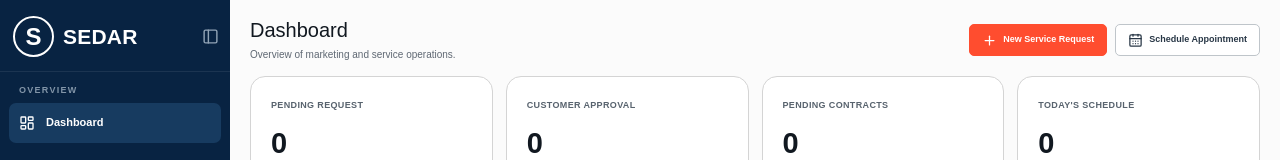
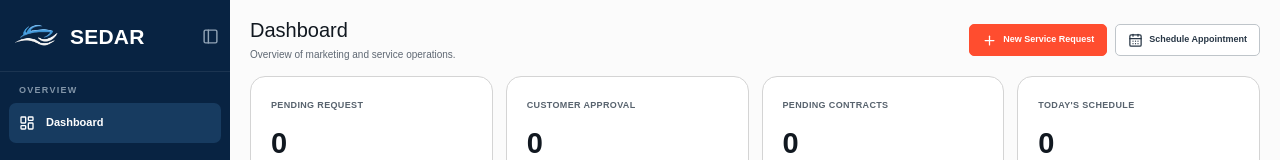
Before and after one commit to EdrianHernandez/sedar-layout, a React (Vite) app: page /marketing/dashboard in a window 1280 px wide. Shown: the top 160 px of the page. Built offline with nearby package versions, Linux system fonts and the light colour scheme.

Commit message:
Refactor code structure for improved readability and maintainability

```diff
--- a/src/components/layout/Sidebar.tsx
+++ b/src/components/layout/Sidebar.tsx
@@ -22,9 +22,9 @@ export function Sidebar({ desktopOpen, mobileOpen, onDesktopOpen, onDesktopClose
       <aside className={`sidebar${desktopOpen ? '' : ' desktop-collapsed'}${mobileOpen ? ' mobile-open' : ''}`} aria-label="Marketing navigation">
         <div className="brand-block">
           {desktopOpen ? (
-            <div className="brand-mark">S</div>
+            <div className="brand-mark"><img src="/logo.png" alt="" /></div>
           ) : (
-            <button type="button" className="brand-mark brand-expand" aria-label="Expand sidebar" aria-expanded={false} title="Expand sidebar" onClick={onDesktopOpen}>S</button>
+            <button type="button" className="brand-mark brand-expand" aria-label="Expand sidebar" aria-expanded={false} title="Expand sidebar" onClick={onDesktopOpen}><img src="/logo.png" alt="" /></button>
           )}
           <div className="brand-copy"><strong>SEDAR</strong></div>
           <button type="button" className="sidebar-close desktop-collapse" aria-label="Collapse sidebar" aria-expanded={desktopOpen} onClick={onDesktopClose}><PanelLeft size={17} /></button>
```
Also changed, not shown: public/logo.png (added), src/index.css.
